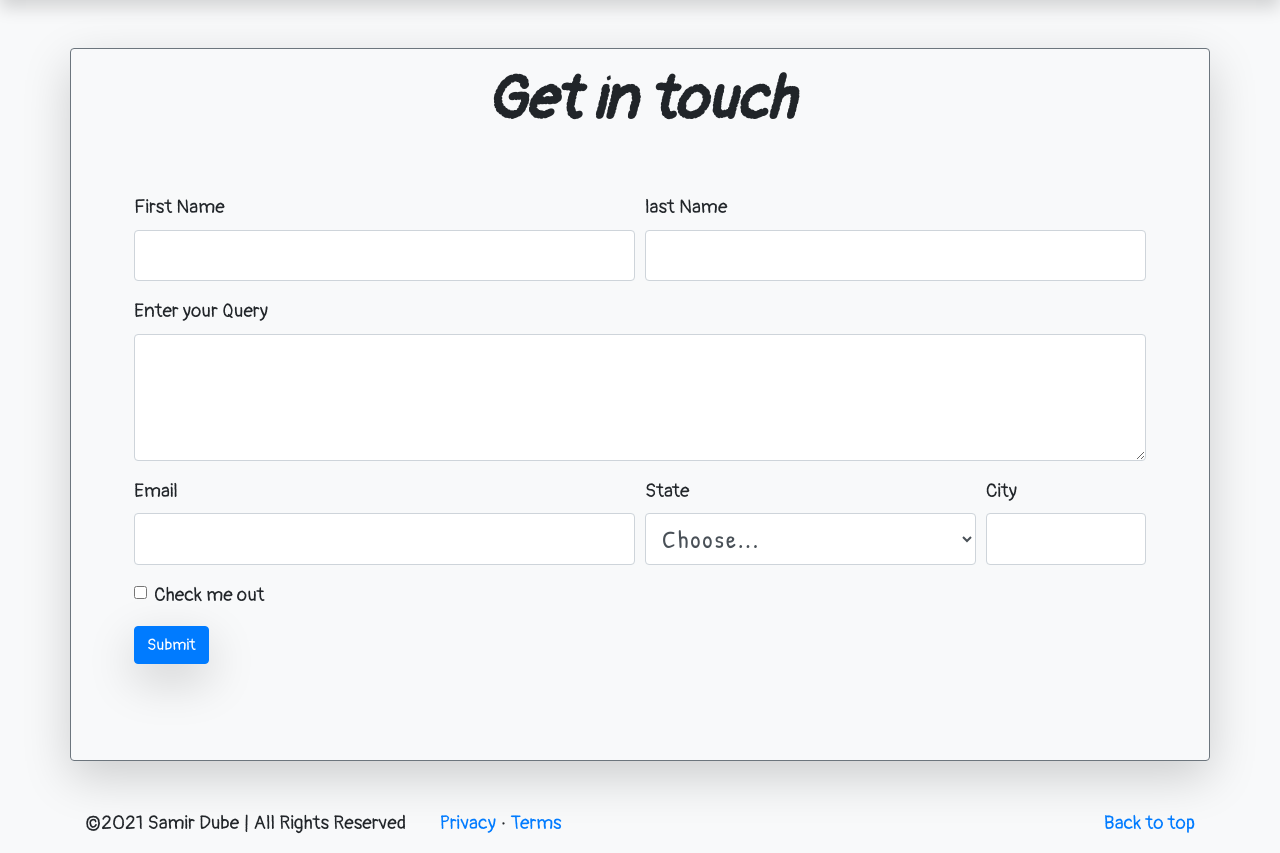
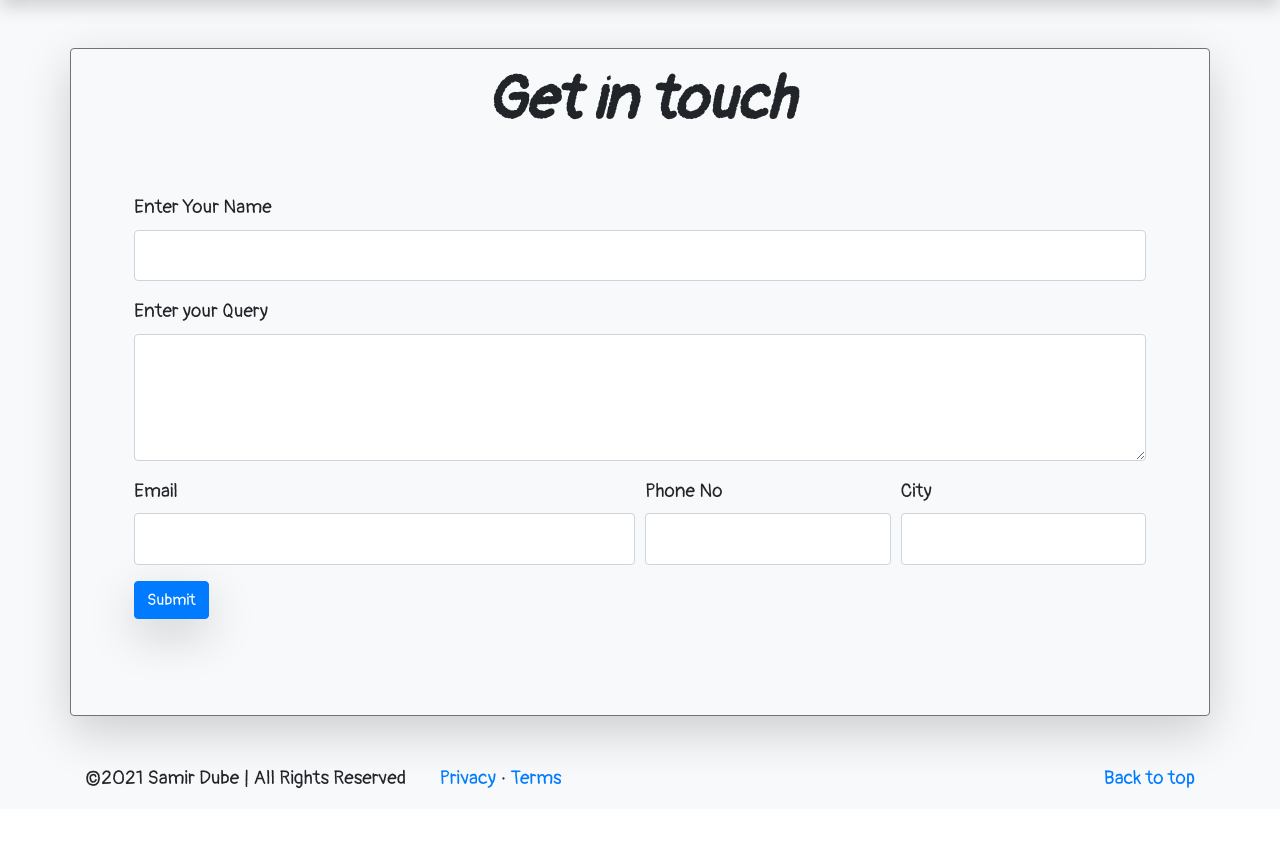
Before and after one commit to SSdCode/live-polls, a Django app: page /users/contact in a window 1280 px wide. Shown: the part 62-915 px from the top of the page. After the commit the page ends 851 px from the top, so only its background shows below. Run offline with Django 3.2, Linux system fonts and the light colour scheme; parts of the project's set-up code (start-up, migrations or seed data) failed here and were passed over; some libraries are stand-ins or nearby versions.

Commit message:
Update contact.html

```diff
--- a/templates/users/contact.html
+++ b/templates/users/contact.html
@@ -1,21 +1,18 @@
 {% extends 'base.html' %}
 
-{% block title %} contact {% endblock %}
+{% block title %} Contact {% endblock %}
 
 {% block content %}
 <div class="container border rounded border-secondary shadow-lg mt-5 fontPangolin">
     <h1 class="display-4 font-italic mt-3 text-center" style="font-size:60px; font-weight:800;">Get in touch</h1>
     <form class=" mb-5 p-5">
-        <div class="form-row">
-          <div class="form-group col-md-6">
-            <label for="inputFirstName">First Name</label>
+
+          <div class="form-group">
+            <label for="inputFirstName">Enter Your Name</label>
             <input type="text" class="form-control option" id="inputFirstName">
           </div>
-          <div class="form-group col-md-6">
-            <label for="inputLastName">last Name</label>
-            <input type="text" class="form-control option" id="inputLastName">
-          </div>
-        </div>
+
+
         <div class="form-group">
           <label for="inputQuery">Enter your Query</label>
           <textarea class="form-control option" id="exampleFormControlTextarea1" rows="3"></textarea>
@@ -23,28 +20,20 @@
         <div class="form-row">
           <div class="form-group col-md-6">
             <label for="inputEmail4">Email</label>
-            <input type="email" class="form-control option" id="inputCity">
+            <input type="email" class="form-control option" id="inputEmail">
           </div>
-          <div class="form-group col-md-4">
-            <label for="inputState">State</label>
-            <select id="inputState" class="form-control option">
-              <option selected>Choose...</option>
-              <option>Gujrat</option>
-            </select>
+          <div class="form-group col-md-3">
+
+              <label for="inputPhoneNo">Phone No</label>
+              <input type="number" class="form-control option" id="inputPhoneNo">
+
           </div>
-          <div class="form-group col-md-2">
+          <div class="form-group col-md-3">
             <label for="inputCity">City</label>
-            <input type="text" class="form-control option" id="inputZip">
+            <input type="text" class="form-control option" id="inputCity">
           </div>
         </div>
-        <div class="form-group">
-          <div class="form-check">
-            <input class="form-check-input" type="checkbox" id="gridCheck">
-            <label class="form-check-label" for="gridCheck">
-              Check me out
-            </label>
-          </div>
-        </div>
+
         <button type="submit" class="btn btn-primary shadow-lg">Submit</button>
       </form>
 </div>
```
